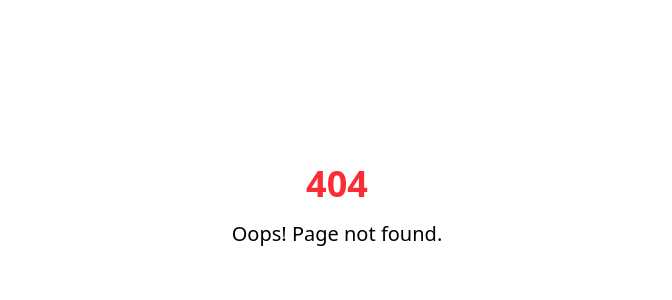
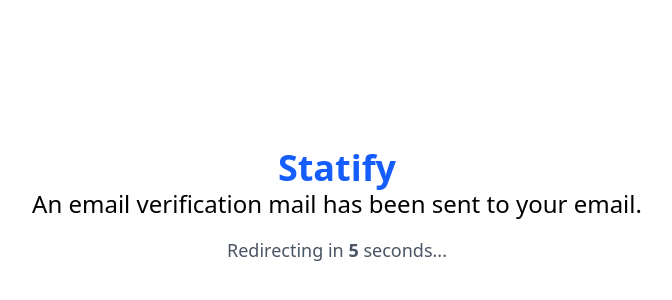
Before and after one commit to anuja12mishra/Statify, a React (Vite) app in the folder client/: page /redirect in a window 1280 px wide. Before the commit this address had no page. Shown: the part 194-494 px from the top of the page, without its empty margins (303-975 px from the left). Built offline with nearby package versions, Linux system fonts and the light colour scheme.

Commit message:
added a registration redirection page

```diff
--- a/client/src/App.jsx
+++ b/client/src/App.jsx
@@ -10,6 +10,7 @@
 import Profile from "./pages/ProfilePage";
 import ResetPassword from "./pages/ResetPassword";
 import ErrorPage from "./pages/error";
+import RegisterRedirection from "./pages/RegisterRedirection";
 function App() {
   return (
     <>
@@ -55,6 +56,10 @@
           path="/reset-pass"
           element={<ResetPassword />}
         />
+        <Route
+          path="/redirect"
+          element={<RegisterRedirection />}
+        />
         <Route path="*" element={<ErrorPage />} />
       </Routes>
     </>
--- a/client/src/pages/LoginPage.jsx
+++ b/client/src/pages/LoginPage.jsx
@@ -32,8 +32,8 @@
       //console.log(res.data);
       localStorage.setItem("userLoggedIn", "Yes");
 
-      if(res.status === 200){
-        showToast('success',res.success);
+      if(res.data.success === 200){
+        showToast('success',res.data.success);
       }
 
       navigate("/dashboard");
--- a/client/src/pages/RegisterPage.jsx
+++ b/client/src/pages/RegisterPage.jsx
@@ -33,9 +33,10 @@
       }
       if(res.status === 201){
         showToast('success',res.message);
+        showToast('info','A email verification link is sent to you email');
       }
 
-      navigate("/login");
+      navigate("/redirect");
     } catch (error) {
 
       showToast('error',error.response?.data?.error || "Registration failed.");
--- /dev/null
+++ b/client/src/pages/RegisterRedirection.jsx
@@ -0,0 +1,33 @@
+import { useEffect, useState } from "react";
+import { useNavigate } from "react-router-dom";
+
+function RegisterRedirection() {
+  const navigate = useNavigate();
+  const [countdown, setCountdown] = useState(10); // Initial countdown time
+
+  useEffect(() => {
+    const timer = setInterval(() => {
+      setCountdown((prev) => prev - 1);
+    }, 1000);
+
+    setTimeout(() => {
+      navigate("/login"); // Redirect after countdown ends
+    }, countdown * 1000);
+
+    return () => clearInterval(timer); // Cleanup the interval when component unmounts
+  }, [countdown, navigate]);
+
+  return (
+    <div className="w-full bg-white h-screen p-[30px] flex justify-center flex-col text-center">
+      <p className="text-4xl text-blue-600 font-bold">Statify</p>
+      <p className="text-2xl">
+        An email verification mail has been sent to your email.
+      </p>
+      <p className="text-lg text-gray-600 mt-4">
+        Redirecting in <span className="font-bold">{countdown}</span> seconds...
+      </p>
+    </div>
+  );
+}
+
+export default RegisterRedirection;
--- a/client/src/pages/ResetPassword.jsx
+++ b/client/src/pages/ResetPassword.jsx
@@ -23,7 +23,7 @@
       try{
         const res = axios.post(`${import.meta.env.VITE_BASE_URL}/reset/send-reset-otp`,{ withCredentials: true,})
         //console.log(res);
-        if(res.success === true){
+        if(res.data.success === true){
           showToast('success','OTP send to you email');
         }
       }catch(err){
@@ -92,7 +92,7 @@
         { withCredentials: true }
       );
 
-      if(res.success === true){
+      if(res.data.success === true){
         showToast('success',res.message);
       }
       else if(res.status === 404){
```
Also changed, not shown: 2 other files (tests, documents, lock files or other folders).
